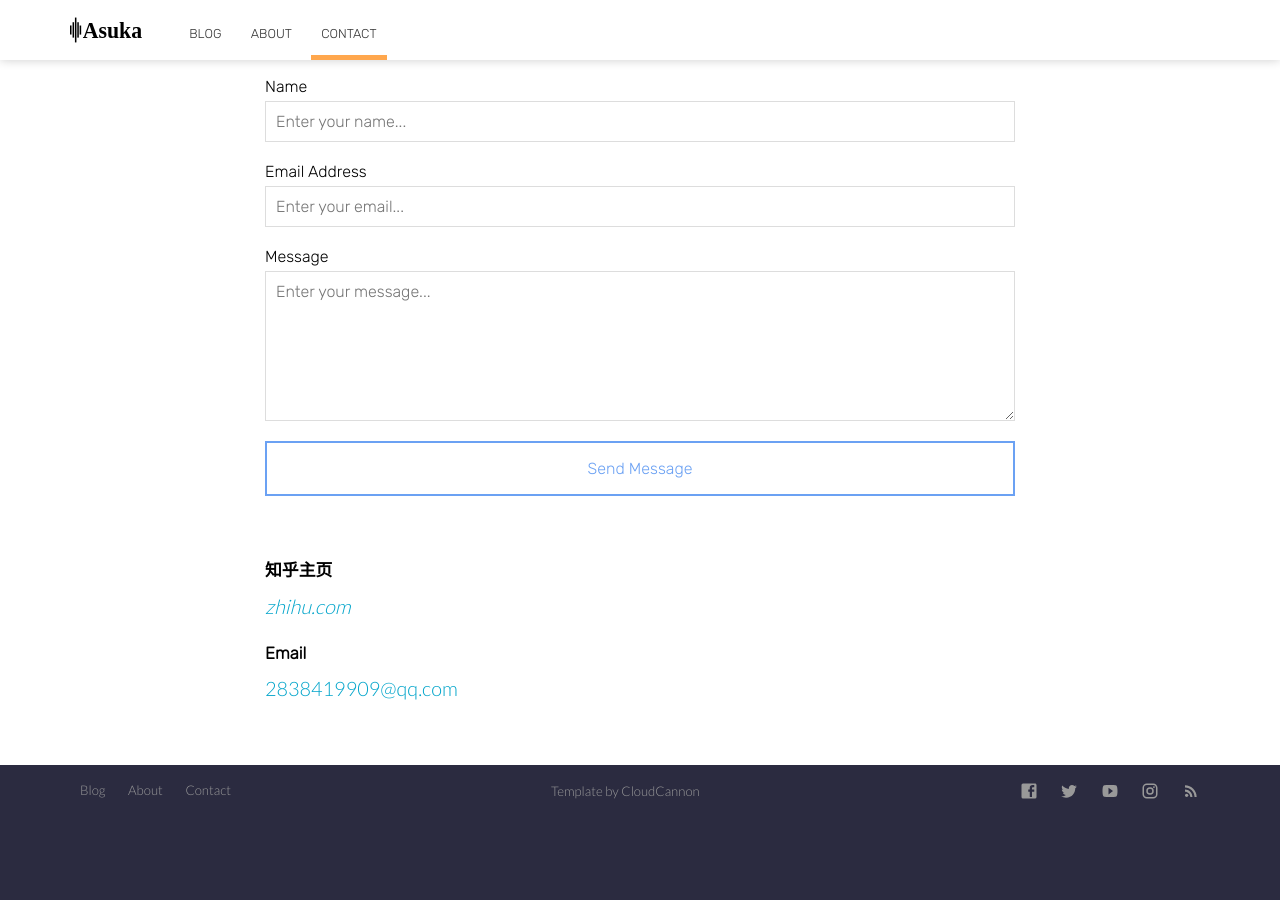
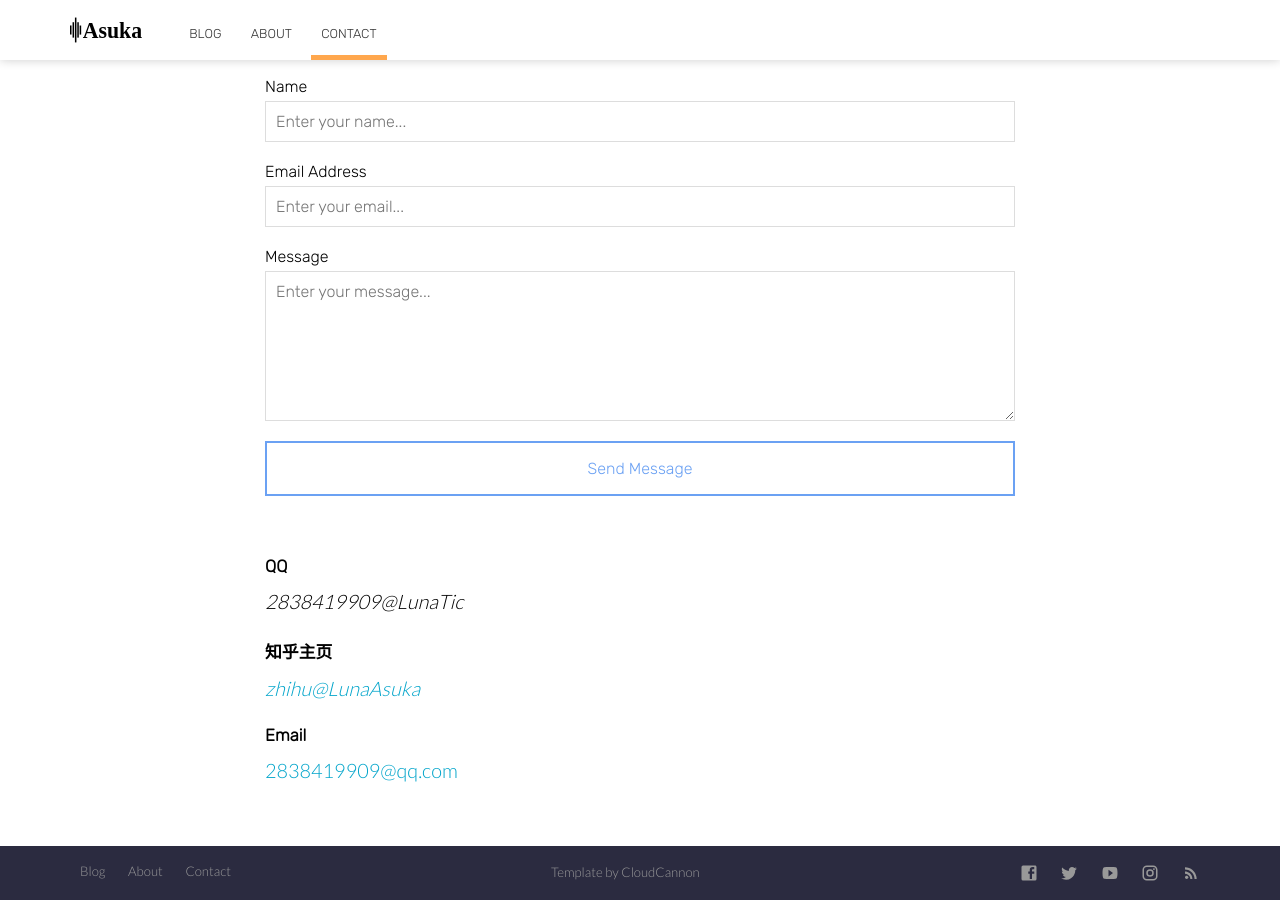
Before and after one commit to LunaAsuka/LunaAsuka.github.io, a Jekyll site: the page built from contact.html, in a window 1280 px wide and 900 px high, scrolled down 903 px. Built offline with Jekyll 4.4.1, drawn with Linux system fonts in a browser that asks for light colours; before the commit the page ends 1721 px from its top, so only the background shows below that.

Commit message:
Update contact.html

```diff
--- a/contact.html
+++ b/contact.html
@@ -37,8 +37,11 @@ image: https://source.unsplash.com/WNAO036c6FM/2000x1322?a=.png
 		</form>
 
 		<div class="contact-details">
+			<h3>QQ</h3>
+			<address>2838419909@LunaTic</address>
+
 			<h3>知乎主页</h3>
-			<address><a target="_blank" href="https://www.zhihu.com/people/bian-fang-wei-shu-qi-shi-tuan-da-tuan-chang">zhihu.com</a></address>
+			<address><a target="_blank" href="https://www.zhihu.com/people/bian-fang-wei-shu-qi-shi-tuan-da-tuan-chang">zhihu@LunaAsuka</a></address>
 
 			<h3>Email</h3>
 			<p class="editable"><a href="2838419909@qq.com">2838419909@qq.com</a></p>
```
